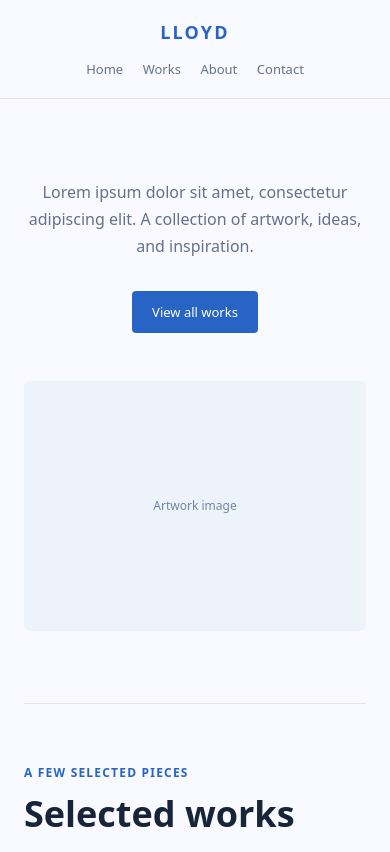
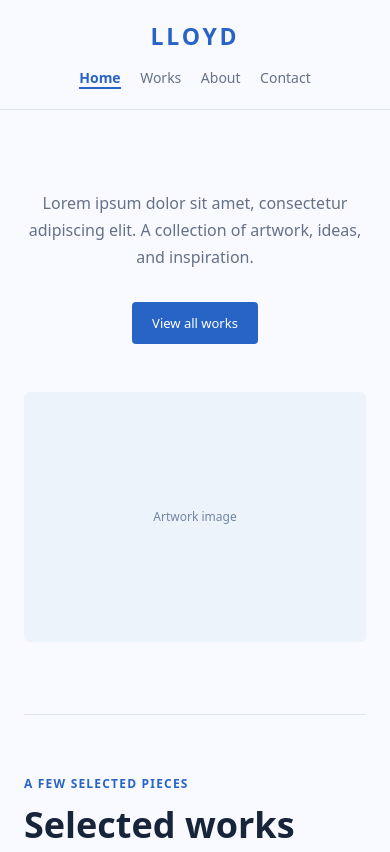
Before and after one commit to E-LHOYD/lloyd-art-portfolio, a plain HTML site: page index.html in a window 390 px wide. Shown: the top 852 px of the page. Drawn offline with Linux system fonts and the light colour scheme.

Commit message:
Improve navigation and artwork image display
Co-authored-by: Copilot <223556219+Copilot@users.noreply.github.com>

```diff
--- a/index.html
+++ b/index.html
@@ -14,7 +14,7 @@
       <a class="site-title" href="#home">LLOYD</a>
       <!-- Section links stay on the homepage; Works opens the full gallery. -->
       <nav class="site-nav" aria-label="Main navigation">
-        <a href="#home">Home</a>
+        <a href="#home" aria-current="page">Home</a>
         <a href="works.html">Works</a>
         <a href="#about">About</a>
         <a href="#contact">Contact</a>
--- a/styles.css
+++ b/styles.css
@@ -51,7 +51,7 @@ a {
 
 .site-title {
   color: var(--blue);
-  font-size: 20px;
+  font-size: 28px;
   font-weight: 650;
   letter-spacing: 0.12em;
 }
@@ -60,19 +60,24 @@ a {
 .site-nav {
   display: flex;
   justify-content: center;
-  gap: 40px;
+  gap: 44px;
 }
 
 .site-nav a,
 .site-footer {
   color: var(--muted);
-  font-size: 13px;
+  font-size: 16px;
 }
 
 .site-nav a:hover,
 .site-nav a[aria-current="page"],
 .site-footer a:hover {
   color: var(--blue);
+}
+
+.site-nav a[aria-current="page"] {
+  border-bottom: 2px solid var(--blue);
+  font-weight: 600;
 }
 
 /* Centered landing area and its small blue section label. */
@@ -196,7 +201,8 @@ h2 {
 .art-image:not(.artwork-placeholder) {
   display: block;
   height: 300px;
-  object-fit: cover;
+  object-fit: contain;
+  background: var(--surface);
 }
 
 .work-link:focus-visible {
@@ -259,6 +265,7 @@ h2 {
   display: block;
   max-height: 72vh;
   object-fit: contain;
+  background: var(--surface);
 }
 
 .detail-page h1 {
@@ -320,11 +327,15 @@ h2 {
   }
 
   .site-title {
-    font-size: 18px;
+    font-size: 23px;
   }
 
   .site-nav {
-    gap: clamp(16px, 5vw, 24px);
+    gap: clamp(16px, 5vw, 26px);
+  }
+
+  .site-nav a {
+    font-size: 14px;
   }
 
   .hero {
```
Also changed, not shown: works/longan.html (+1 -1 lines), works/quiet-geometry.html (+1 -1 lines), works/soft-edges.html (+1 -1 lines), works/somewhere-slowly.html (+1 -1 lines), works/work-05.html (+1 -1 lines), works/work-06.html (+1 -1 lines), works/work-07.html (+1 -1 lines), works/work-08.html (+1 -1 lines).
